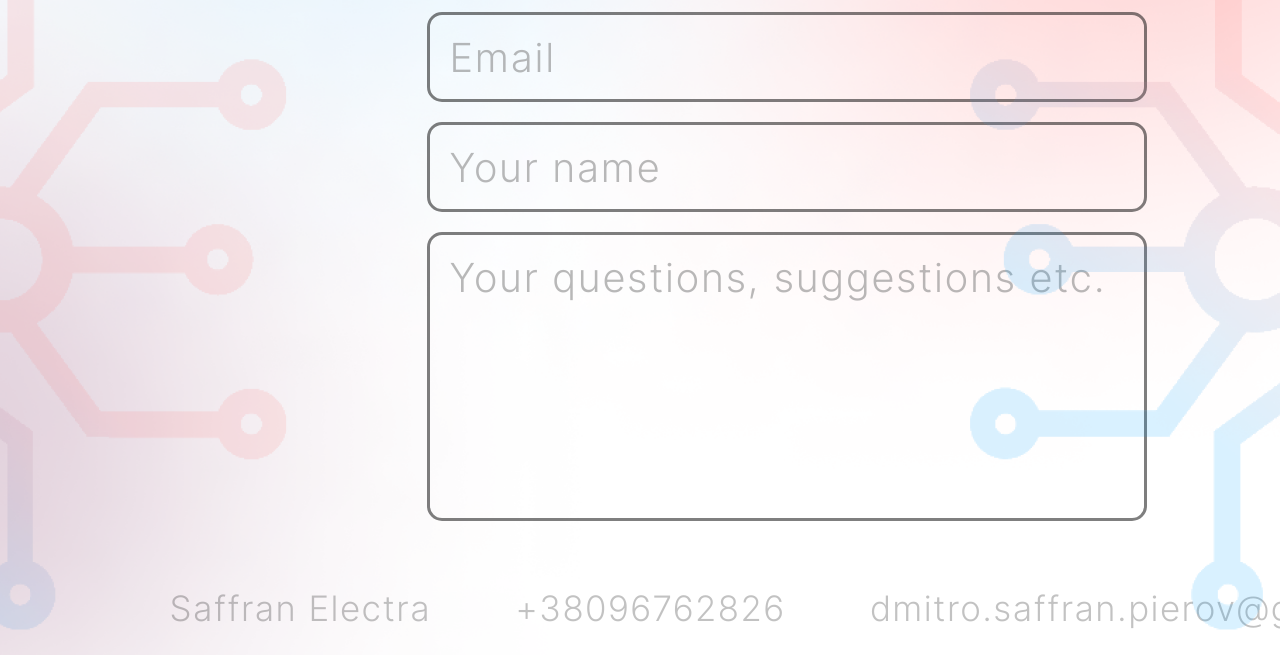
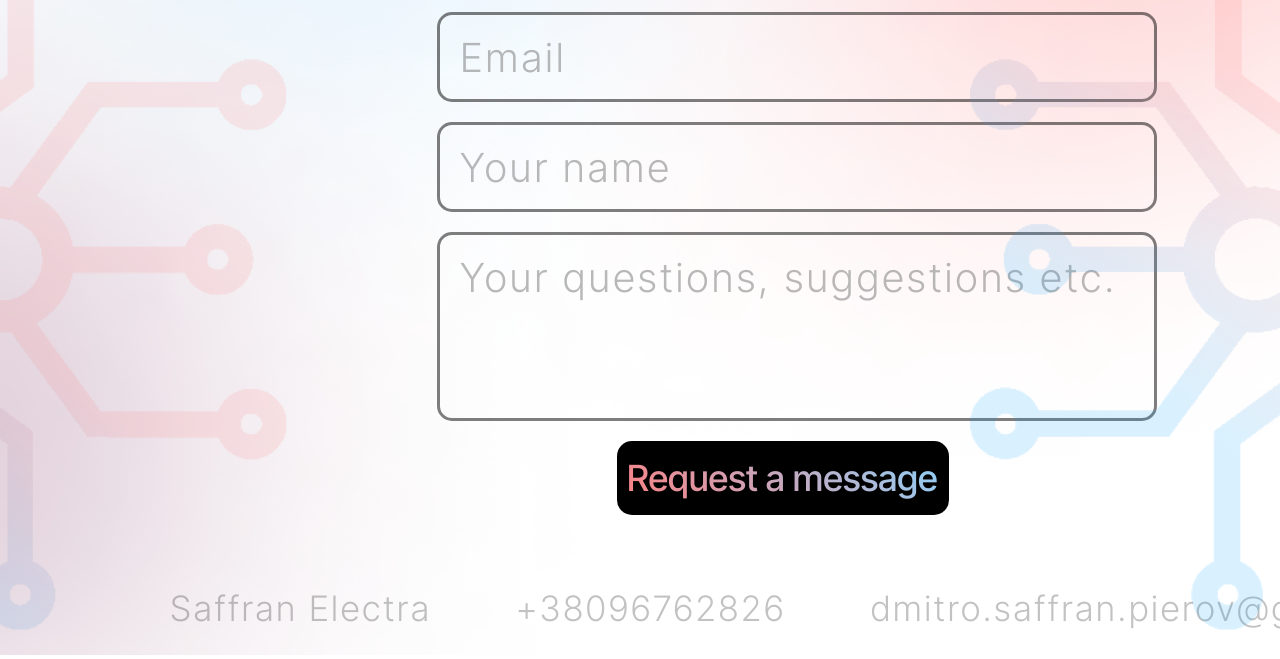
Before and after one commit to Saffran-Electra/dima-saffran, a plain HTML site: page contacts.html in a window 1280 px wide. Shown: the part 255-914 px from the top of the page. Drawn offline with Linux system fonts and the light colour scheme.

Commit message:
Add files via upload

```diff
--- a/contacts.css
+++ b/contacts.css
@@ -56,7 +56,7 @@ nav{
 }
 
 .forma{
-    margin-left: 380px;
+    margin-left: 390px;
     margin-top: 109px;
     width:805px;
     height: 709px;}
@@ -119,7 +119,7 @@ word-wrap: break-word;
   }
 
 .input-high{
-    padding-bottom: 200px;
+    padding-bottom: 100px;
     resize: none;
 }
 .contacts{
@@ -155,3 +155,31 @@ word-wrap: break-word
     right:0px;
     z-index: 1000;
 }
+
+.button-cont{
+    text-align: center;
+    align-items: center;
+    padding-top: 15px;
+    padding-bottom: 15px;
+    margin-left:180px;
+    margin-right: 180px;
+    justify-content: space-between;
+    display:flex;
+    flex-direction: row;
+    background-color: black;
+    text-align: center;
+    border-radius: 15px;
+}
+.buttel{
+    padding-left: 10px;
+    font-family: 'Inter Tight', sans-serif;
+    border:0.2px;
+    cursor: pointer;
+    font-size: 36px;
+    font-weight: 500;
+    background: rgb(254,128,129);
+    background: linear-gradient(45deg, rgba(254,128,129,1) 0%, rgba(143,208,249,1) 100%);
+    -webkit-background-clip: text;
+    -webkit-text-fill-color: transparent;
+    text-decoration: none;
+    transition: background cubic-bezier(0.075, 0.82, 0.165, 1), 2s;}
--- a/contacts.html
+++ b/contacts.html
@@ -29,13 +29,15 @@
                 <div class="formale"><div class="input-body"><input placeholder="Email"></div>
                 <div class="input-body"><input placeholder="Your name"></div>
                 <div class="input-body"><input class="input-high" placeholder="Your questions, suggestions etc."></div>
+                <div class="button-cont"><a href="#" class="buttel">Request a message</a></div>
             </div></div>
             <div class="contacts">
                 <p class="cont">Saffran Electra</p>
                 <p class="cont">+38096762826</p>
                 <p class="cont">dmitro.saffran.pierov@gmail.com</p>
             </div>
-            <img class="wing1" src="wing_lft.png">
-            <img class="wing2" src="wing_rgt.png">
+        </div>
 
+        <img class="wing1" src="wing_lft.png">
+        <img class="wing2" src="wing_rgt.png">
     </body>
```
